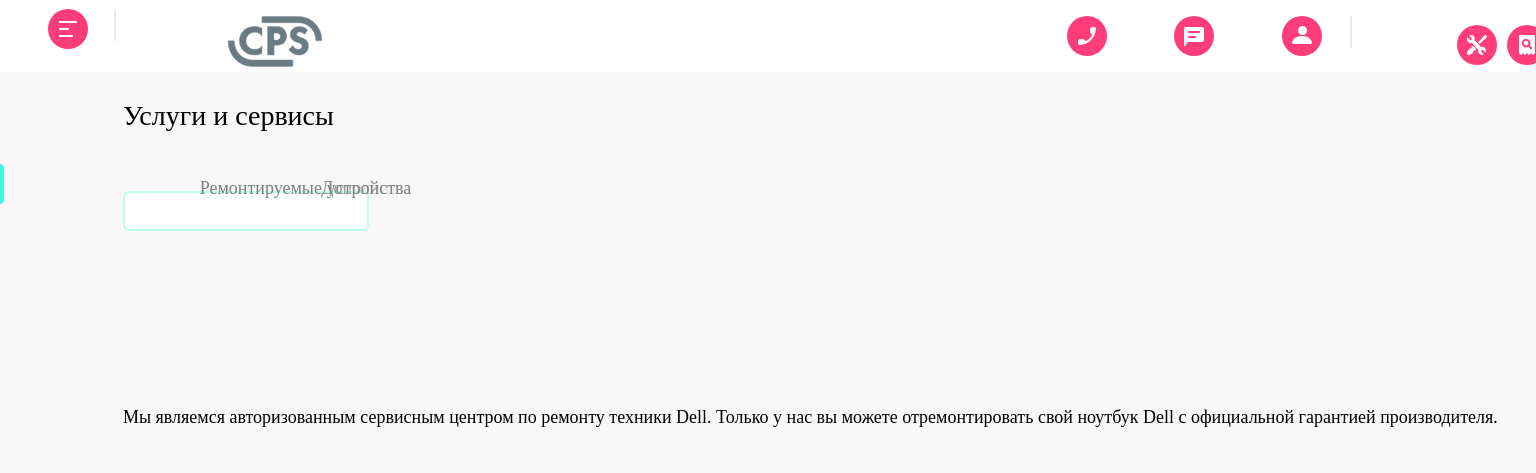
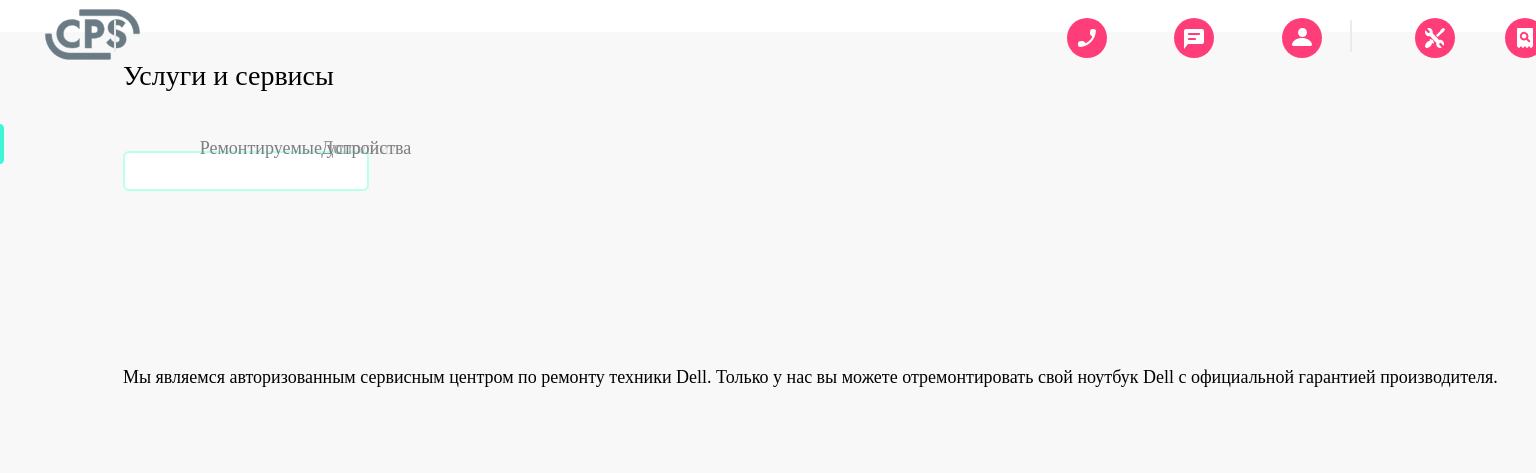
Before and after one commit to Mychenik7930/---------------, a website built with Vite: page ASHTIMIEL'/index.html in a window 1536 px wide. Shown: the top 473 px of the page. Built offline with nearby package versions, Linux system fonts and the light colour scheme.

Commit message:
adaptive update css

```diff
--- a/ASHTIMIEL'/style.css
+++ b/ASHTIMIEL'/style.css
@@ -132,52 +132,142 @@ body {
         padding: 16px;
     }
     .icon1 {
+        display: flex;
         position: absolute;
         padding-right: 95%;
         width: 50px;
-        top: 9px;
+        top: 2.3%;
     }
     .icon2 {
         display: flex;
         position: absolute;
         padding-right: 80%;
-        padding-top: %;
+        top: 9px;
+    }
+
+    .icon3 {
+        display: flex;
+        position: absolute;
+        padding-right: 6%;
+        top: 2.3%;
+    }
+
+    .icon4 {
+        display: flex;
+        position: absolute;
+        padding-right: 0.1%;
+        top: 2.3%;
     }
 
     .divider {
         display: flex;
         position: absolute;
         padding-right: 93.5%;
-        padding-top: ;
+        top: 20px;
     }
 
     .divider1 {
         display: flex;
         position: absolute;
         padding-right: 13%;
-        padding-top: ;
+        top: 20px;
     }
 
     .iconlap1 {
         display: flex;
         position: absolute;
         padding-right: 15%;
-        padding-top: ;
+        top: 2.3%;
     }
 
     .iconlap2 {
         display: flex;
         position: absolute;
         padding-right: 22%;
-        padding-top: ;
+        top: 2.3%;
     }
 
     .iconlap3 {
         display: flex;
         position: absolute;
         padding-right: 29%;
-        padding-top: ;
+        top: 2.3%;
+    }
+
+    .uslugi {
+        display: ;
     }
 
     }
- }
+
+
+    @media (min-width: 1426px) {
+        .header {
+            justify-content: right;
+            padding: 16px;
+        }
+        .icon1 {
+            display: none;
+            position: absolute;
+            padding-right: 95%;
+            width: 50px;
+            top: 2.3%;
+        }
+        .icon2 {
+            display: flex;
+            position: absolute;
+            width: 30%;
+            padding-right: 80%;
+            top: 9px;
+        }
+
+        .icon3 {
+            display: flex;
+            position: absolute;
+            padding-right: 6%;
+            top: 2.3%;
+        }
+
+        .icon4 {
+            display: flex;
+            position: absolute;
+            padding-right: 0.1%;
+            top: 2.3%;
+        }
+
+        .divider {
+            display: flex;
+            position: absolute;
+            padding-right: 93.5%;
+            top: 20px;
+        }
+
+        .divider1 {
+            display: flex;
+            position: absolute;
+            padding-right: 13%;
+            top: 20px;
+        }
+
+        .iconlap1 {
+            display: flex;
+            position: absolute;
+            padding-right: 15%;
+            top: 2.3%;
+        }
+
+        .iconlap2 {
+            display: flex;
+            position: absolute;
+            padding-right: 22%;
+            top: 2.3%;
+        }
+
+        .iconlap3 {
+            display: flex;
+            position: absolute;
+            padding-right: 29%;
+            top: 2.3%;
+        }
+
+        }
```
